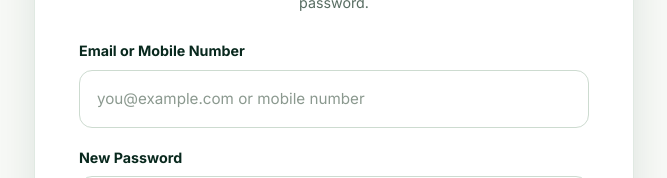
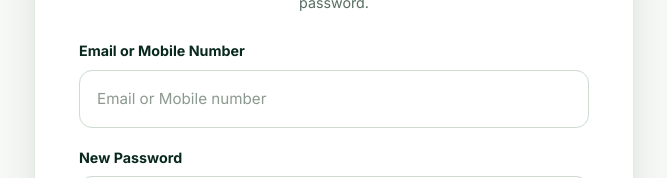
Before and after one commit to Krishnaprasath100/AgriTrack, a Next.js app in the folder frontend/: page /forgot-password in a window 1280 px wide. Shown: the part 326-504 px from the top of the page, without its empty margins (306-973 px from the left). Built offline with nearby package versions, Linux system fonts and the light colour scheme.

Commit message:
Update placeholder on forgot password page

```diff
--- a/frontend/src/app/forgot-password/page.tsx
+++ b/frontend/src/app/forgot-password/page.tsx
@@ -148,7 +148,7 @@ export default function ForgotPasswordPage() {
               name="identifier"
               type="text"
               autoComplete="username"
-              placeholder="you@example.com or mobile number"
+              placeholder="Email or Mobile number"
               value={identifier}
               onChange={(e) => {
                 setIdentifier(e.target.value);
```
